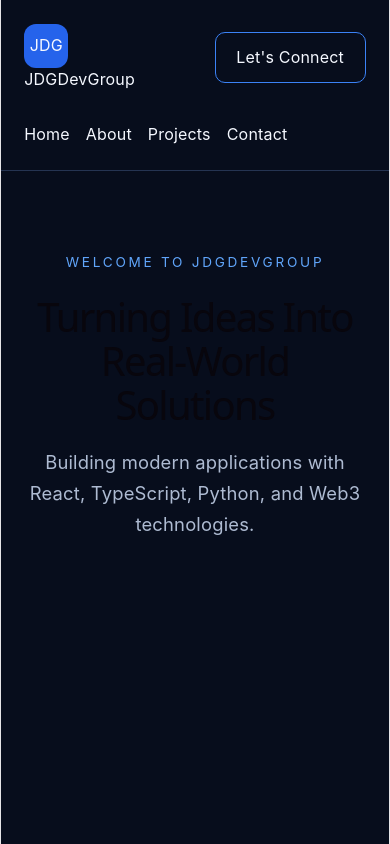
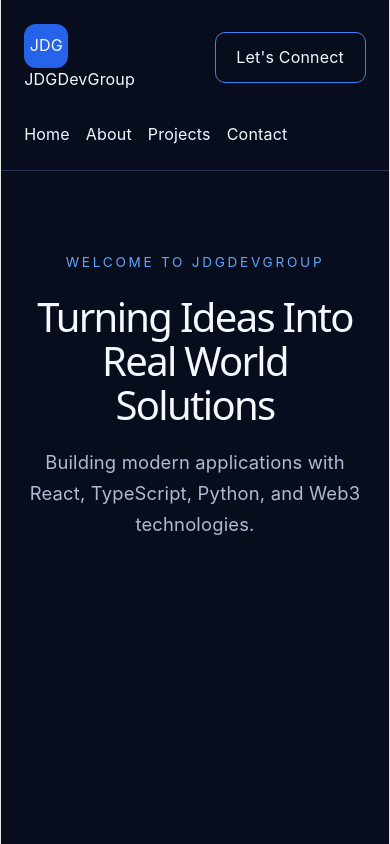
Before and after one commit to Skpdevgroup/jdgdevgroup, a React (Vite) app: page / in a window 390 px wide. Built offline with nearby package versions, Linux system fonts and the light colour scheme.

Commit message:
fixed H1

```diff
--- a/src/App.tsx
+++ b/src/App.tsx
@@ -24,7 +24,7 @@ function App() {
       <main id="home">
         <section className="welcome">
           <p className="eyebrow">WELCOME TO JDGDEVGROUP</p>
-          <h1>Turning Ideas Into Real-World Solutions</h1>
+          <h1>Turning Ideas Into Real World Solutions</h1>
           <p>
             Building modern applications with React, TypeScript,
             Python, and Web3 technologies.
--- a/src/index.css
+++ b/src/index.css
@@ -66,7 +66,7 @@ body {
   margin: 0;
 }
 
-h1,
+
 h2 {
   font-family: var(--heading);
   font-weight: 500;
@@ -80,6 +80,8 @@ h1 {
   @media (max-width: 1024px) {
     font-size: 36px;
     margin: 20px 0;
+      font-family: var(--heading);
+  font-weight: 500;
   }
 }
 h2 {
```
